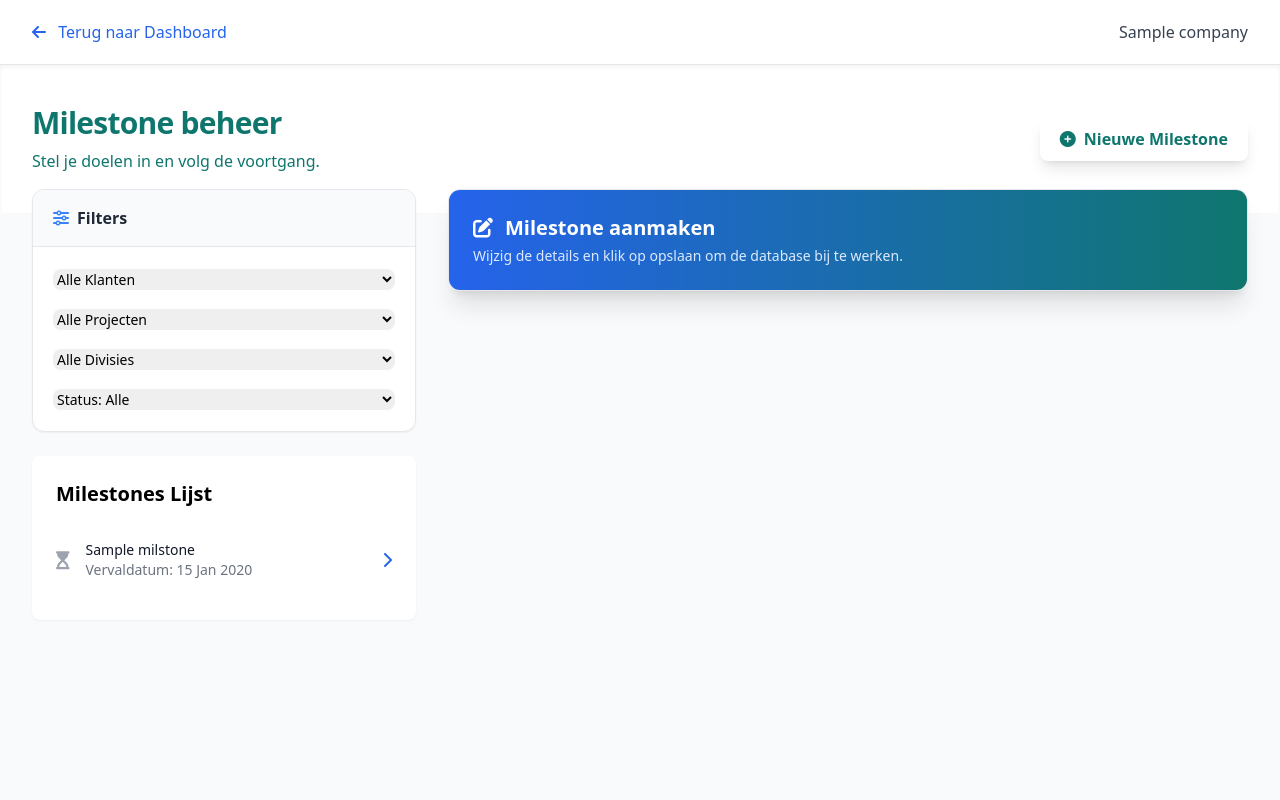
After one commit to Geertvb1977/Time_registry_webversion, a Django app: page /milestones/ in a window 1280 px wide. The commit adds this page. Run offline with Django 5.2, Linux system fonts and the light colour scheme; a user stored in the database is signed in; tables that the repository leaves empty hold one stand-in row (values such as "Sample post"); some libraries are stand-ins or nearby versions.

Commit message:
Filter + header milestones

```diff
--- a/djangoproject/djangoproject/templates/base.html
+++ b/djangoproject/djangoproject/templates/base.html
@@ -77,7 +77,7 @@
             </a>
 
             <!-- Milestones -->
-            <a href="#" class="flex items-center p-4 bg-white rounded-xl shadow-sm border border-gray-100 hover:border-cyan-500 transition-all group">
+            <a href="{% url 'eventaflow:milestone_list' %}" class="flex items-center p-4 bg-white rounded-xl shadow-sm border border-gray-100 hover:border-cyan-500 transition-all group">
                 <div class="p-3 rounded-lg bg-cyan-50 text-cyan-600 group-hover:bg-cyan-600 group-hover:text-white transition-colors">
                     <i class="fas fa-flag-checkered text-xl"></i>
                 </div>
--- /dev/null
+++ b/djangoproject/time_reg_web/templates/dashboard/milestones.html
@@ -0,0 +1,143 @@
+<!DOCTYPE html>
+<html lang="nl">
+<head>
+    <meta charset="UTF-8">
+    <meta name="viewport" content="width=device-width, initial-scale=1.0">
+    <title>Milestones - {{ user.profile.company.name }}</title>
+    <script src="https://cdn.tailwindcss.com"></script>
+    <link rel="stylesheet" href="https://cdnjs.cloudflare.com/ajax/libs/font-awesome/6.0.0/css/all.min.css">
+</head>
+<body class="bg-gray-50 min-h-screen font-sans">
+
+    <!-- Top Navigatie -->
+    <nav class="bg-white shadow-sm border-b border-gray-200">
+        <div class="max-w-7xl mx-auto px-4 sm:px-6 lg:px-8">
+            <div class="flex justify-between h-16 text-center items-center">
+                <div class="flex items-center">
+                    <a href="/" class="text-blue-600 hover:text-blue-800 transition-colors">
+                        <i class="fas fa-arrow-left mr-2"></i> Terug naar Dashboard
+                    </a>
+                </div>
+                <div class="font-medium text-gray-700">
+                    {{ user.profile.company.name }}
+                </div>
+            </div>
+        </div>
+    </nav>
+
+    <!-- Witte Banner Header -->
+    <header class="bg-white text-teal-700 py-10 shadow-inner">
+        <div class="max-w-7xl mx-auto px-4 sm:px-6 lg:px-8">
+            <div class="flex flex-col md:flex-row justify-between items-start md:items-center gap-6">
+                <div>
+                    <h1 class="text-3xl font-extrabold tracking-tight">Milestone beheer</h1>
+                    <p class="mt-2 text-teal-700">Stel je doelen in en volg de voortgang.</p>
+                </div>
+                <a href="{% url 'eventaflow:milestone_list' %}" class="inline-flex items-center px-5 py-2.5 bg-white text-teal-700 rounded-lg font-bold hover:bg-blue-50 transition-all shadow-lg active:transform active:scale-95">
+                    <i class="fas fa-plus-circle mr-2"></i> Nieuwe Milestone
+                </a>
+            </div>
+        </div>
+    </header>
+
+    <!-- Main Content Area -->
+    <main class="max-w-7xl mx-auto px-4 sm:px-6 lg:px-8 -mt-6">
+        <div class="grid grid-cols-1 lg:grid-cols-3 gap-8 pb-12">
+
+            <!-- LINKER KOLOM (1/3): Filters & Lijst -->
+            <div class="lg:col-span-1 space-y-6">
+                <!-- Filters -->
+                <section class="bg-white rounded-xl shadow-sm border border-gray-200 overflow-hidden">
+                    <div class="px-5 py-4 bg-gray-50 border-b border-gray-200 flex justify-between items-center">
+                        <h2 class="font-bold text-gray-800 flex items-center"><i class="fas fa-sliders-h mr-2 text-blue-500"></i> Filters</h2>
+                        {% if request.GET.customer or request.GET.project or request.GET.divisie or request.GET.is_completed %}
+                            <a href="{% url 'eventaflow:todo_list' %}" class="text-xs text-blue-600 hover:underline">Wis filters</a>
+                        {% endif %}
+                    </div>
+                    <form id="filter-form" method="GET" class="p-5 space-y-4">
+                        <div>
+                            <select name="customer" class="w-full rounded-lg border-gray-300 text-sm focus:ring-blue-500 focus:border-blue-500 transition-shadow">
+                                <option value="">Alle Klanten</option>
+                                {% for c in customers %}
+                                    <option value="{{ c.id }}" {% if request.GET.customer == c.id|stringformat:"s" %}selected{% endif %}>{{ c.customer_name }}</option>
+                                {% endfor %}
+                            </select>
+                        </div>
+                        <div>
+                            <select name="project" class="w-full rounded-lg border-gray-300 text-sm focus:ring-blue-500 focus:border-blue-500">
+                                <option value="">Alle Projecten</option>
+                                {% for p in projects %}
+                                    <option value="{{ p.id }}" {% if request.GET.project == p.id|stringformat:"s" %}selected{% endif %}>{{ p.project_name }}</option>
+                                {% endfor %}
+                            </select>
+                        </div>
+                        <div>
+                            <select name="divisie" class="w-full rounded-lg border-gray-300 text-sm focus:ring-blue-500 focus:border-blue-500">
+                                <option value="">Alle Divisies</option>
+                                {% for d in divisies %}
+                                    <option value="{{ d.id }}" {% if request.GET.divisie == d.id|stringformat:"s" %}selected{% endif %}>{{ d.divisie_name }}</option>
+                                {% endfor %}
+                            </select>
+                        </div>
+                        <div>
+                            <select name="is_completed" class="w-full rounded-lg border-gray-300 text-sm focus:ring-blue-500 focus:border-blue-500">
+                                <option value="">Status: Alle</option>
+                                <option value="false" {% if request.GET.is_completed == "false" %}selected{% endif %}>Openstaand</option>
+                                <option value="true" {% if request.GET.is_completed == "true" %}selected{% endif %}>Afgerond</option>
+                            </select>
+                        </div>
+                    </form>
+                </section>
+
+                <!-- Milestone Lijst -->
+                <div class="bg-white p-6 rounded-lg shadow-sm">
+                    <h2 class="text-xl font-semibold mb-4">Milestones Lijst</h2>
+                    {% if milestones %}
+                        <ul class="divide-y divide-gray-200">
+                            {% for milestone in milestones %}
+                                <li class="py-4 flex items-center justify-between">
+                                    <div class="flex items-center gap-4">
+                                        <div class="flex-shrink-0">
+                                            {% if milestone.status == 'completed' %}
+                                                <i class="fas fa-check-circle text-green-500 text-lg"></i>
+                                            {% elif milestone.status == 'in_progress' %}
+                                                <i class="fas fa-spinner text-yellow-500 text-lg animate-spin"></i>
+                                            {% else %}
+                                                <i class="fas fa-hourglass-start text-gray-400 text-lg"></i>
+                                            {% endif %}
+                                        </div>
+                                        <div>
+                                            <p class="text-sm font-medium text-gray-900">{{ milestone.title }}</p>
+                                            <p class="text-sm text-gray-500">Vervaldatum: {{ milestone.due_date|date:"d M Y" }}</p>
+                                        </div>
+                                    </div>
+                                    <a href="{% url 'eventaflow:milestone_detail' milestone.id %}" class="text-blue-600 hover:text-blue-800 transition-colors">
+                                        <i class="fas fa-chevron-right"></i>
+                                    </a>
+                                </li>
+                            {% endfor %}
+                        </ul>
+                    {% else %}
+                        <p class="text-sm text-gray-500">Geen milestones gevonden. Probeer een andere filter of voeg een nieuwe milestone toe.</p>
+                    {% endif %}
+                    </div>
+                </div>
+
+                <!-- RECHTER KOLOM (2/3): Formulier -->
+                <div class="lg:col-span-2">
+                    <div class="bg-white rounded-xl shadow-xl border border-gray-200 overflow-hidden sticky top-6">
+                        <div class="p-6 bg-gradient-to-r from-blue-600 to-teal-700 text-white">
+                            <h2 class="text-xl font-bold flex items-center">
+                                <i class="fas fa-edit mr-3"></i>
+                                    {% if edit_id %}Milestone aanpassen{% else %}Milestone aanmaken{% endif %}
+                            </h2>
+                            <p class="text-blue-100 text-sm mt-1">Wijzig de details en klik op opslaan om de database bij te werken.</p>
+                        </div>
+
+                    </div>
+                </div>
+            </div>
+        </div>
+    </main>
+</body>
+</html>
--- a/djangoproject/time_reg_web/templates/dashboard/to-do-beheer.html
+++ b/djangoproject/time_reg_web/templates/dashboard/to-do-beheer.html
@@ -25,7 +25,7 @@
         </div>
     </nav>
 
-    <!-- Blauwe Banner Header -->
+    <!-- Witte Banner Header -->
     <header class="bg-white text-blue-600 py-10 shadow-inner">
         <div class="max-w-7xl mx-auto px-4 sm:px-6 lg:px-8">
             <div class="flex flex-col md:flex-row justify-between items-start md:items-center gap-6">
--- a/djangoproject/time_reg_web/urls.py
+++ b/djangoproject/time_reg_web/urls.py
@@ -18,4 +18,5 @@ urlpatterns = [
     path('export/', views.ExportView.as_view(), name='export'),
     path('todos/', views.TodoListView.as_view(), name='todo_list'),
     path('todos/<int:todo_id>/toggle/', views.toggle_todo, name='todo_toggle'),
+    path('milestones/', views.MilestonesView.as_view(), name='milestone_list'),
 ]
--- a/djangoproject/time_reg_web/views.py
+++ b/djangoproject/time_reg_web/views.py
@@ -16,7 +16,7 @@ from django.urls import reverse_lazy
 from django.views.generic.base import RedirectView
 import openpyxl
 
-from .models import Company, UserProfile, Customer, Project, TimeRegistry, Todo, Divisies
+from .models import Company, UserProfile, Customer, Project, TimeRegistry, Todo, Divisies, Milstones
 from .mixins import TenantObjectMixin
 from .forms import RegistrationForm, TodoForm, DivisieForm
 
@@ -573,3 +573,32 @@ def toggle_todo(request, todo_id):
         messages.success(request, 'Taak status bijgewerkt!')
 
     return redirect('eventaflow:todo_list')
+
+
+class MilestonesView(LoginRequiredMixin, View):
+    """View voor het beheren van taken Milestones met edit-functionaliteit via URL parameters."""
+    template_name = 'dashboard/milestones.html'
+
+    def get(self, request):
+        company = request.user.profile.company
+
+        # Haal basisgegevens op voor dropdowns
+        projects = Project.objects.filter(company=company)
+        divisies = Divisies.objects.filter(company=company)
+
+        # Alle mijlpalen van het bedrijf
+        milestones = Milstones.objects.filter(company=company).select_related('project', 'divisie')
+
+        # Bewerkingslogica: check of er een ?edit=ID parameter is
+        form_instance = None
+        edit_id = request.GET.get('edit')
+        if edit_id:
+            form_instance = get_object_or_404(Milstones, id=edit_id, company=company)
+
+        return render(request, self.template_name, context = {
+            'projects': projects,
+            'divisies': divisies,
+            'milestones': milestones,
+            'form': DivisieForm(instance=form_instance),
+            'edit_id': edit_id
+        })
```
Also changed, not shown: DEPLOYMENT.md (+10 -10 lines), djangoproject/time_reg_web/models.py (+17 -15 lines), djangoproject/time_reg_web/migrations/0008_todo_milestone.py (added).
